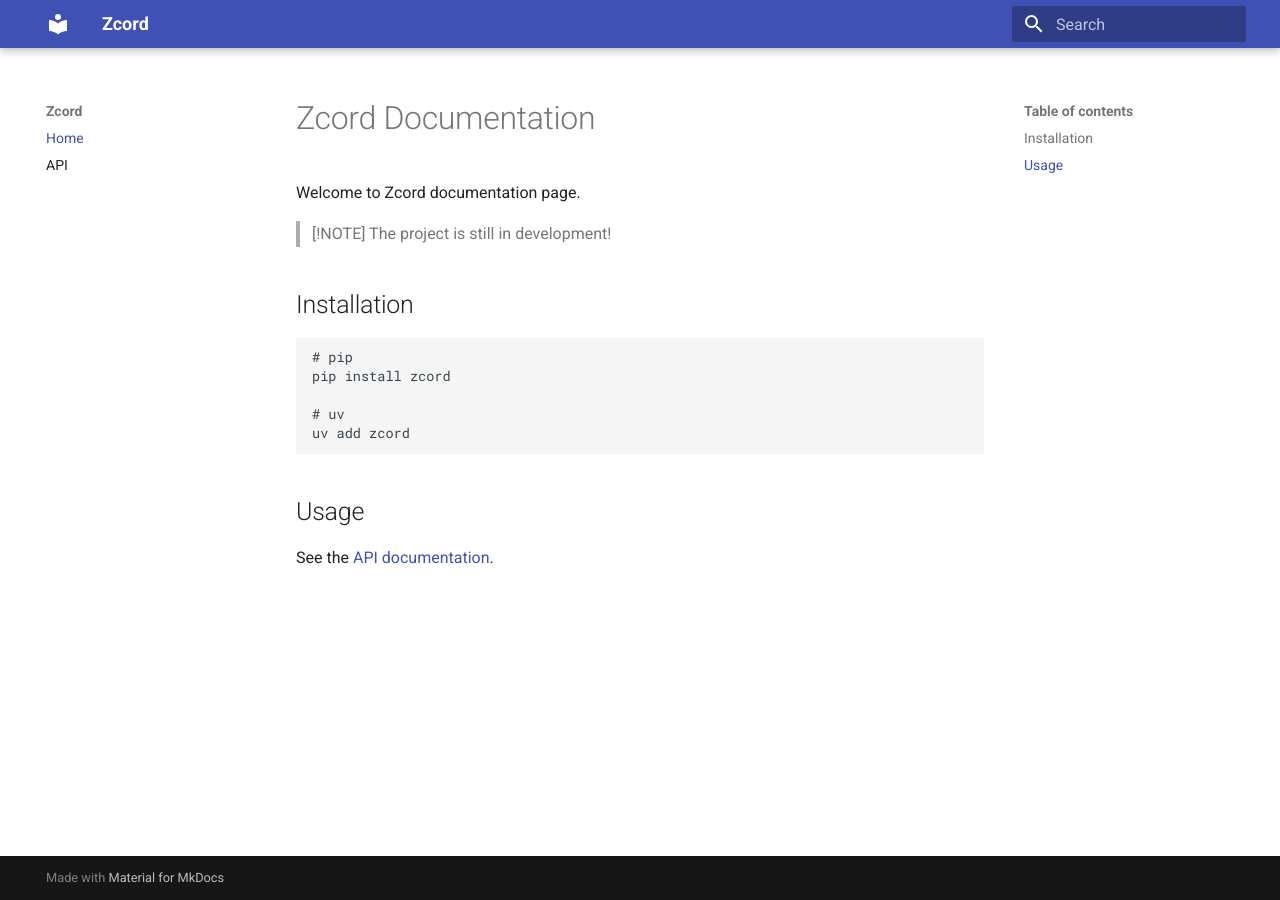
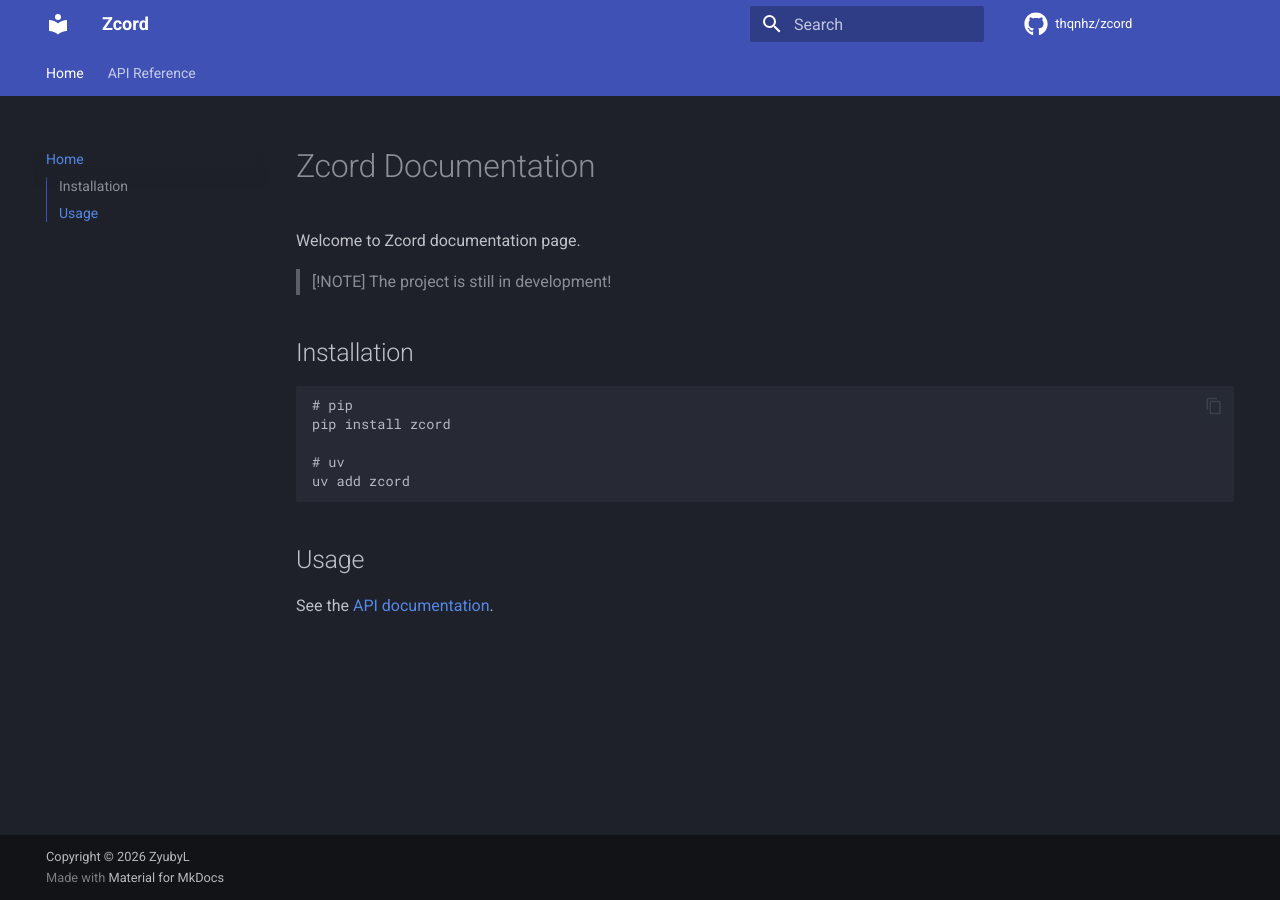
Before and after one commit to thqnhz/zcord, an MkDocs documentation site: the page built from docs/index.md, in a window 1280 px wide. Built offline with MkDocs 1.6.1 and Material for MkDocs 9.7.7, drawn with Linux system fonts in a browser that asks for light colours; comment, search, counter and statistics services are not loaded.

Commit message:
docs: improve document display

```diff
--- a/mkdocs.yml
+++ b/mkdocs.yml
@@ -1,7 +1,33 @@
 site_name: Zcord
+site_description: A thin Discord API wrapper written in Python
+site_url: https://readthedocs.io/zcord/
+
+repo_name: thqnhz/zcord
+repo_url: https://github.com/thqnhz/zcord
+copyright: Copyright &copy; 2026 ZyubyL
 
 theme:
   name: material
+  palette:
+    scheme: slate
+  locale: en
+  features:
+    - navigation.tabs
+    - navigation.instant
+    - navigation.instant.prefetch
+    - navigation.instant.progress
+    - navigation.top
+    - navigation.tracking
+    - navigation.expand
+    - navigation.path
+    - navigation.prune
+    - search.suggest
+    - search.highlight
+    - search.share
+    - content.code.copy
+    - toc.integrate
+  icon:
+    repo: fontawesome/brands/github
 
 plugins:
   - search
@@ -15,6 +41,9 @@ plugins:
             show_root_toc_entry: false
             docstring_style: google
 
+# extra_css:
+#   - stylesheets/extra.css
+
 nav:
   - Home: index.md
-  - API: api.md
+  - API Reference: api.md
```
